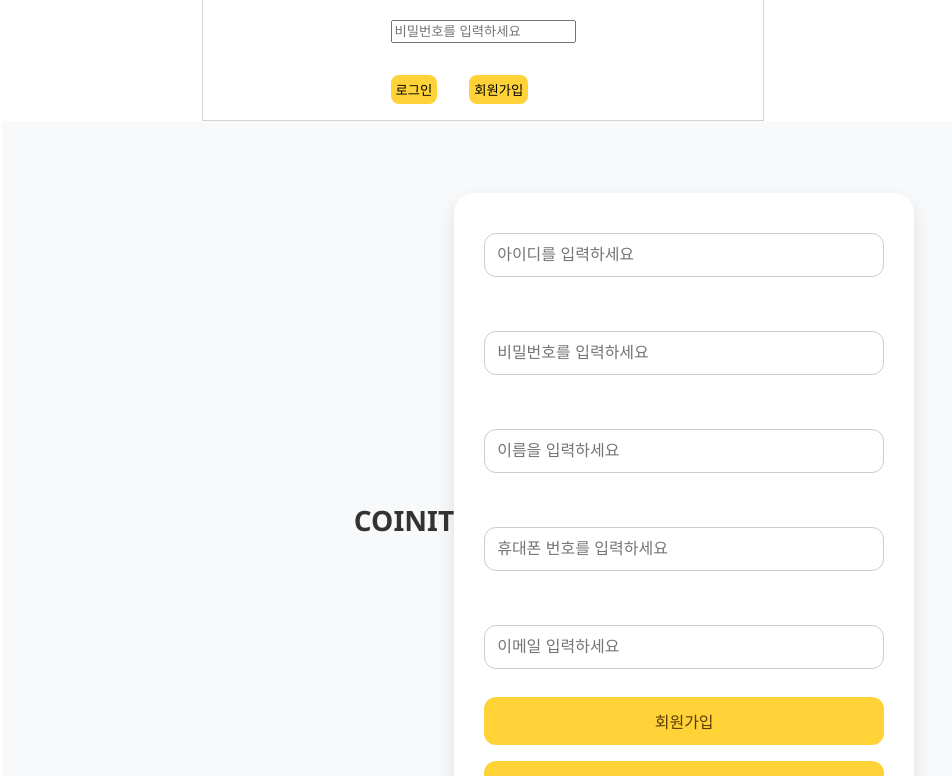
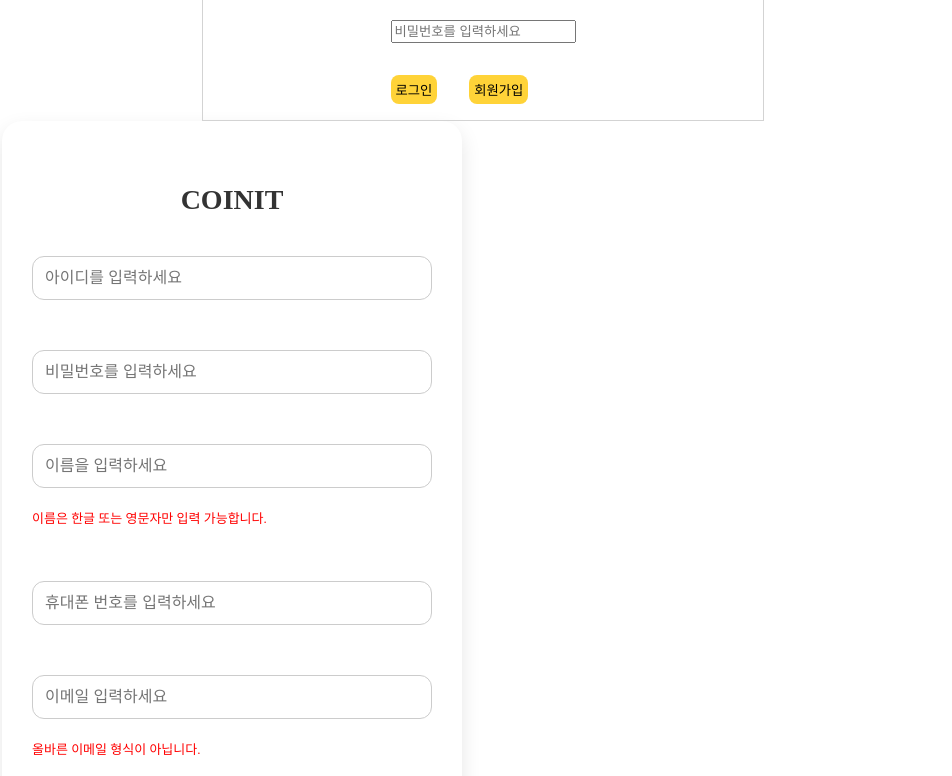
Before and after one commit to Hwang-Dawon/coinit, a Vue app: page /join in a window 1280 px wide. Shown: the part 280-1056 px from the top of the page, without its empty margins (6-958 px from the left). Built offline with nearby package versions, Linux system fonts and the light colour scheme.

Commit message:
회원가입 실시간 유효성 검사

```diff
--- a/src/views/JoinPage.vue
+++ b/src/views/JoinPage.vue
@@ -35,15 +35,15 @@
 };
 const validataName = () => {};
 if (!nameRegex.test(name.value)) {
-  nameError.value = '비밀번호는 6자 이상 입니다.';
+  nameError.value = '이름은 한글 또는 영문자만 입력 가능합니다.';
 }
 const validataPhone = () => {};
 if (!phoneRegex.test(name.value)) {
-  phoneError.value = '비밀번호는 6자 이상 입니다.';
+  phoneError.value = '000-0000-0000 형식으로 입력해야 합니다.';
 }
 const validataEmail = () => {};
 if (!emailRegex.test(name.value)) {
-  emailError.value = '000-0000-0000 형식으로 입력해야 합니다.';
+  emailError.value = '올바른 이메일 형식이 아닙니다.';
 }
 
 //JSON 형태로 변환
@@ -68,27 +68,48 @@
 </script>
 
 <template>
-  <div class="LoginPage">
-    <h2>COINIT <i class="fa-solid fa-coins"></i></h2>
-
+  <div class="JoinPage">
     <form class="join-container">
-      <input type="text" placeholder="아이디를 입력하세요" v-model="userId" />
+      <h2>COINIT <i class="fa-solid fa-coins"></i></h2>
+      <input
+        type="text"
+        placeholder="아이디를 입력하세요"
+        v-model="userId"
+        @input="validataId"
+      />
+      <span class="error" v-if="passwordError">{{ passwordError }}</span>
       <br />
       <input
         type="password"
         placeholder="비밀번호를 입력하세요"
         v-model="password"
+        @input="validataPassword"
       />
+      <span class="error" v-if="userIdError">{{ userIdError }}</span>
       <br />
-      <input type="text" placeholder="이름을 입력하세요" v-model="name" />
+      <input
+        type="text"
+        placeholder="이름을 입력하세요"
+        v-model="name"
+        @input="validataName"
+      />
+      <span class="error" v-if="nameError">{{ nameError }}</span>
       <br />
       <input
         type="text"
         placeholder="휴대폰 번호를 입력하세요"
         v-model="phone"
+        @input="validataPhone"
       />
+      <span class="error" v-if="userIdError">{{ phoneError }}</span>
       <br />
-      <input type="text" placeholder="이메일 입력하세요" v-model="email" />
+      <input
+        type="text"
+        placeholder="이메일 입력하세요"
+        v-model="email"
+        @input="validataEmail"
+      />
+      <span class="error" v-if="emailError">{{ emailError }}</span>
       <button class="joinBtn" @click="handleJoin">회원가입</button>
       <button class="backBtn">홈</button>
     </form>
@@ -136,6 +157,11 @@
   border-color: #5c7cfa;
   outline: none;
 }
+.error {
+  color: red;
+  font-size: 13px;
+  margin: 4px 0;
+}
 
 button {
   padding: 12px;
```
